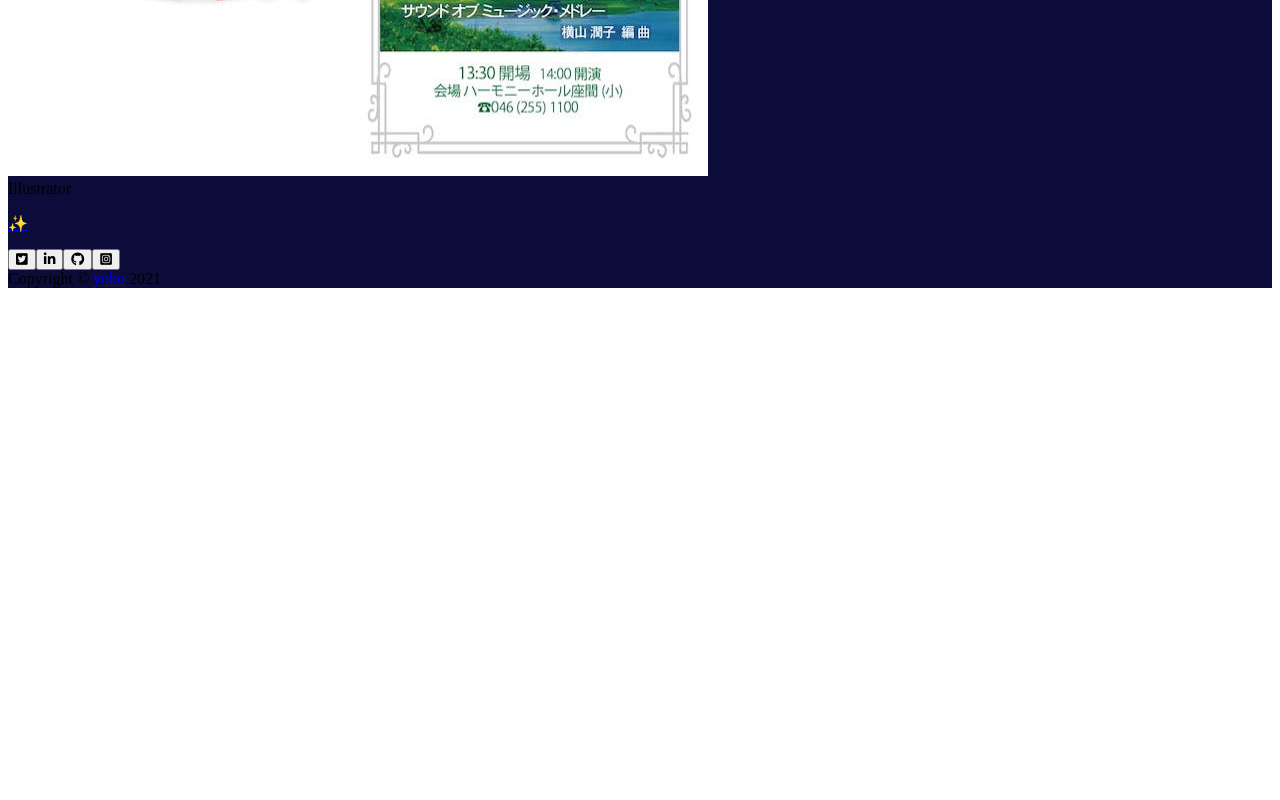
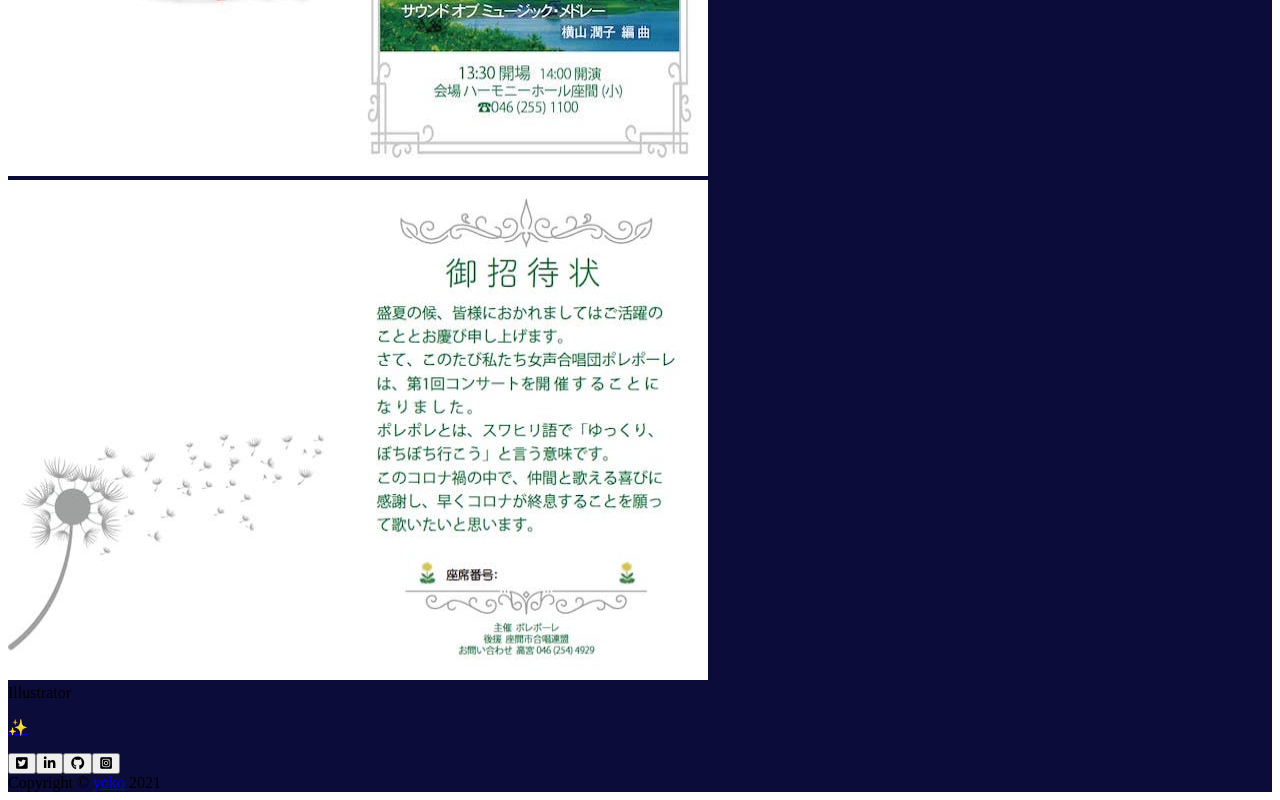
Before and after one commit to yoko-at-home/yoko-2021, a Next.js app: page /yoko_sings in a window 1280 px wide. Shown: the part 2254-3054 px from the top of the page. Before the commit the page ends 2550 px from the top, so only its background shows below. Built offline with nearby package versions, Linux system fonts and the light colour scheme.

Commit message:
案内状内側画像を追加

```diff
--- a/src/pages/yoko_sings.js
+++ b/src/pages/yoko_sings.js
@@ -63,7 +63,7 @@ const yokosings = () => {
               frameBorder='0'
               allowFullScreen
             />
-            <div className='my-2.5'>
+            <div className='my-3'>
               <span className='inline-block items-center py-1.5 px-3 text-xs font-medium leading-none text-white uppercase bg-red-400 rounded-full'>
                 iMovie
               </span>
@@ -82,7 +82,14 @@ const yokosings = () => {
             alt={"ポレポーレ"}
             desc={"ポレポーレ"}
           />
-          <div>
+          <ImageShrink
+            width={700}
+            height={500}
+            src={"/pic_polepole_inside.jpg"}
+            alt={"ポレポーレ"}
+            desc={"ポレポーレ"}
+          />
+          <div className='my-3'>
             <span className='inline-block items-center py-1.5 px-3 text-xs font-medium leading-none text-white uppercase bg-yellow-400 rounded-full'>
               Illustrator
             </span>
```
Also changed, not shown: public/pic_polepole.jpg, public/pic_polepole_inside.jpg (added).
